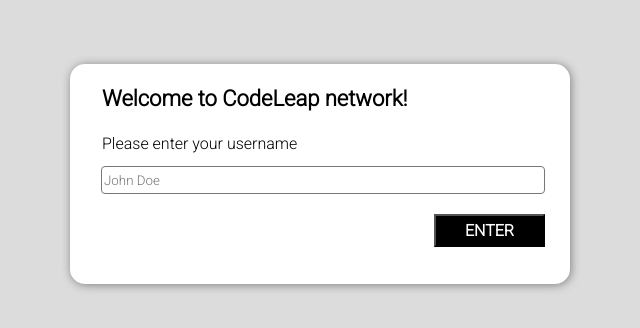
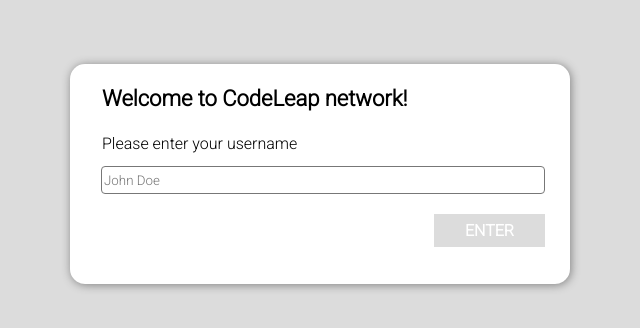
Before and after one commit to leonardo-weber/Crud-CodeLeap, a React (Create React App) app: page / in a window 1280 px wide. Shown: the part 226-554 px from the top of the page, without its empty margins (320-960 px from the left). Built offline with nearby package versions, Linux system fonts and the light colour scheme.

Commit message:
login button now turns gray if username has not been written

```diff
--- a/package.json
+++ b/package.json
@@ -14,6 +14,7 @@
     "moment": "^2.29.1",
     "react": "^17.0.2",
     "react-dom": "^17.0.2",
+    "react-icons": "^4.3.1",
     "react-redux": "^7.2.6",
     "react-router": "^6.0.2",
     "react-router-dom": "^6.0.2",
--- a/src/components/LoginContainer.jsx
+++ b/src/components/LoginContainer.jsx
@@ -1,16 +1,13 @@
 import '../css/LoginContainer.css'
-import { useSelector } from 'react-redux'
+
 
 export default function LoginContainer (props) {
-
-   const username = useSelector(state => state.reduxData.username)
-
     return (
         <div className='LoginContainer'>
         <p> Welcome to CodeLeap network! </p>
         <label> Please enter your username </label>
-        <input  onChange={props.onChange}  type="text" placeholder='John Doe' name = 'username' value={props.value} />
-        <button type = 'submit' onClick={props.onClick}> ENTER </button>
+        <input autoComplete='off' onChange={props.onChange}  type="text" placeholder='John Doe' name = 'username' value={props.value} />
+        <button id={props.buttonID} type = 'submit' onClick={props.onClick}> ENTER </button>
       </div>
     )
 }
--- a/src/components/crudOperations.jsx
+++ b/src/components/crudOperations.jsx
@@ -10,9 +10,7 @@
 import { useDispatch } from 'react-redux';
 import { setIdentifier } from '../redux/userSlice';
 import { useState, useEffect } from 'react/cjs/react.development'
-import { FontAwesomeIcon } from '@fortawesome/react-fontawesome'
-import { faEdit } from '@fortawesome/free-solid-svg-icons/faEdit'
-import { faTrash } from '@fortawesome/free-solid-svg-icons/faTrash'
+import { FaRegEdit, FaRegTrashAlt } from 'react-icons/fa'
 import CreatePost from './createPost'
 import EditComponent from './editComponent'
 import DeleteComponent from './deleteComponent'
@@ -185,14 +183,10 @@
                         {username === post.username ? (
                             <>
                                 <button className='buttonDelete' onClick={() => deleteData(post)}>
-                                    <FontAwesomeIcon icon={faTrash} size='lg'>
-
-                                    </FontAwesomeIcon>
+                                    <FaRegTrashAlt size={22} />
                                 </button>
                                 <button className='buttonEdit' onClick={() => loadPost(post)}>
-                                    <FontAwesomeIcon  icon={faEdit} size='lg'>
-
-                                    </FontAwesomeIcon>
+                                    <FaRegEdit size={25} />
                                 </button>
                          </>
                         ) : null}
--- a/src/css/LoginContainer.css
+++ b/src/css/LoginContainer.css
@@ -45,6 +45,12 @@
     font-weight: bold;
     font-size: 16px;
     line-height: 19px;
+}
+
+#buttonDeactivated {
+    background-color: gainsboro;
+    border: gainsboro;
+    cursor: not-allowed;
 }
 
 @media screen and (max-width: 542px) {
--- a/src/css/crudRender.css
+++ b/src/css/crudRender.css
@@ -2,6 +2,7 @@
     width: 90%;
     margin: 0px 39px 45px 38px;
     border: 1px solid black;
+    box-shadow: 2px 2px 5px black;
 }
 
 .divInlineElements {
@@ -36,7 +37,7 @@
     background-color: #000;
     color: white;
     border: none;
-    margin: 23.75px 33px 23.75px 205.25px;
+    margin: 23.75px 33px 23.75px 179px;
     cursor: pointer;
 
 }
@@ -67,3 +68,10 @@
 .buttonEdit:hover {
     background-color: rgba(220, 220, 220, 0.3);
 }
+
+
+#buttonDeactivated {
+    background-color: gainsboro;
+    border: gainsboro;
+    cursor: not-allowed;
+}
--- a/src/pages/login.jsx
+++ b/src/pages/login.jsx
@@ -2,8 +2,7 @@
 import { useState } from 'react/cjs/react.development';
 import { setUsername } from '../redux/userSlice';
 import LoginContainer from '../components/LoginContainer';
-
-
+import '../css/LoginContainer.css'
 
 export default function Login (props) {
 
@@ -11,14 +10,12 @@
   const dispatch = useDispatch()
 
   const handleLogin = () => {
-    if (username === '') {
-      alert('You must type in a username in order to log in')
-    } else {
+    if (username.length !== 0) {
       dispatch(setUsername(username))
     }
   }
 
   return (
-     <LoginContainer onChange={e => setUserName(e.target.value) } value={username} onClick = {handleLogin}/>
+     <LoginContainer buttonID={username.length === 0 ? 'buttonDeactivated' : null} onChange={e => setUserName(e.target.value) } value={username} onClick = {handleLogin}/>
     )
 }
```
Also changed, not shown: 1 other file (tests, documents, lock files or other folders).
